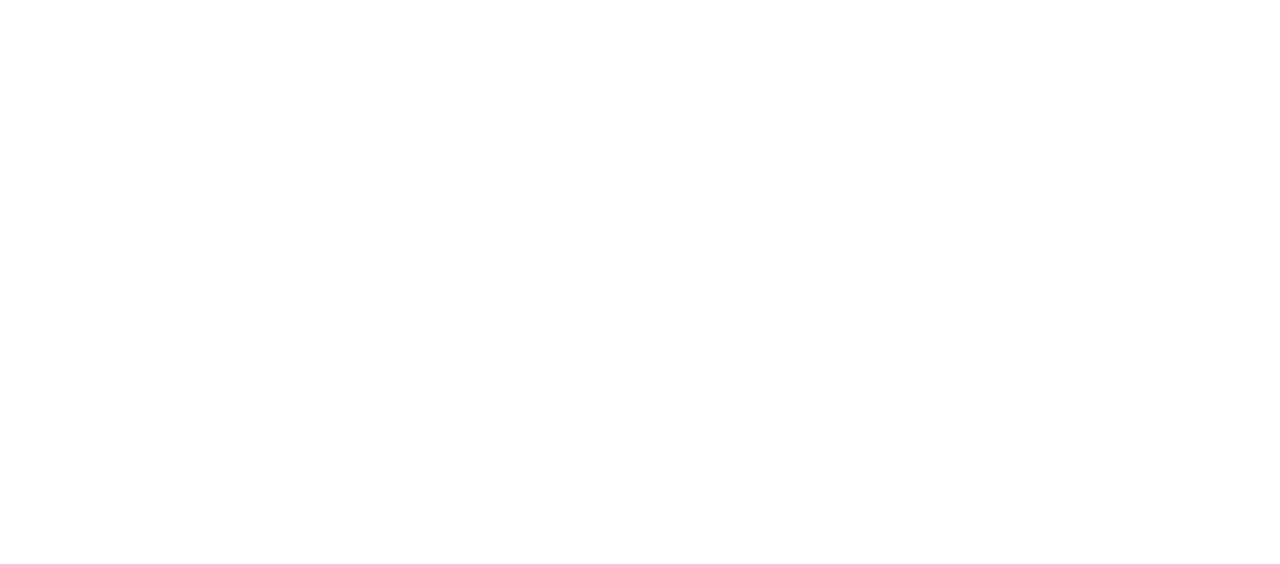
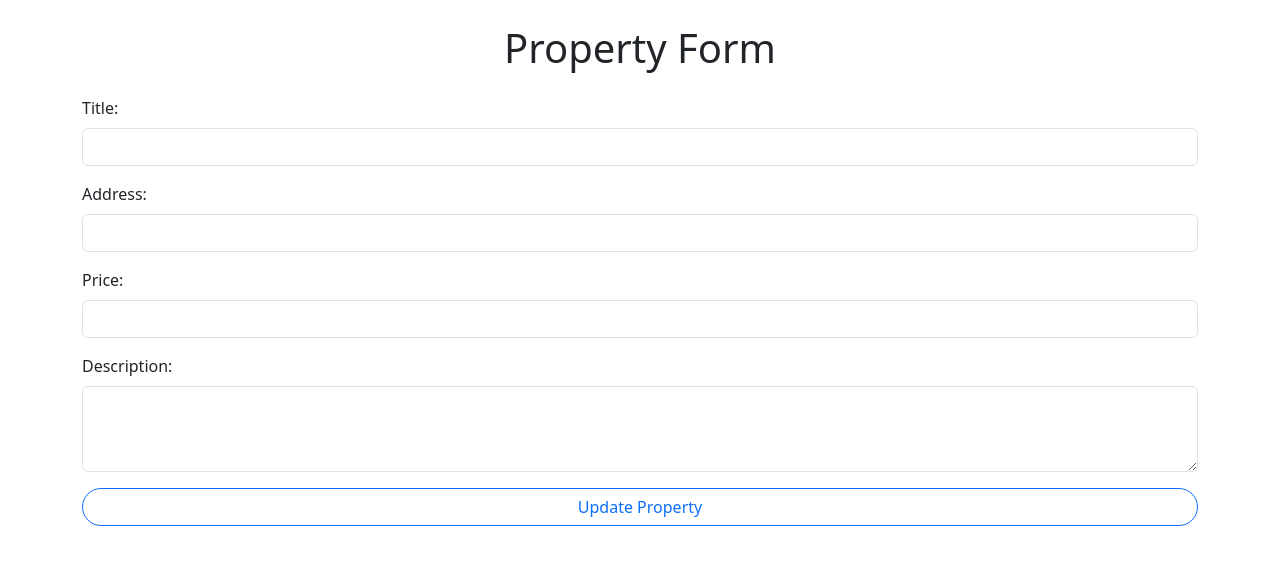
Before and after one commit to mouhana22/react-app, a React (Create React App) app: page /edit-property/1 in a window 1280 px wide. Before the commit this address had no page. Shown: the top 564 px of the page. Built offline with nearby package versions, Linux system fonts and the light colour scheme; no server answers.

Commit message:
Add/Edit Property Form

```diff
--- a/src/App.js
+++ b/src/App.js
@@ -4,6 +4,7 @@
 
 import PropertyList from './components/PropertyList';
 import PropertyDetail from './components/PropertyDetail';
+import PropertyForm from './components/PropertyForm';
 
 function App() {
   return (
@@ -12,6 +13,8 @@
         <Routes>
           <Route path="/" element={<PropertyList />} />
           <Route path="/properties/:id" element={<PropertyDetail />} />
+          <Route path="/add-property" element={<PropertyForm />} />
+          <Route path="/edit-property/:id" element={<PropertyForm />} />
         </Routes>
       </Router>
     </div>
--- a/src/components/PropertyDetail.js
+++ b/src/components/PropertyDetail.js
@@ -20,6 +20,9 @@
   }
 
   return (
+    <div>
+        <h1 className="my-4 text-center">Property Details</h1>
+
         <Container className="my-3 col-lg-8">
         <Card>
 
@@ -44,6 +47,7 @@
             </Card.Body>
         </Card>
         </Container>
+    </div>
   );
 };
 
--- /dev/null
+++ b/src/components/PropertyForm.js
@@ -0,0 +1,132 @@
+import React, { useState, useEffect } from 'react';
+import { useNavigate, useParams } from 'react-router-dom';
+import api from '../api';
+
+const PropertyForm = () => {
+
+  const { id } = useParams();
+
+  //initial states
+
+  const [property, setProperty] = useState({
+    title: '',
+    address: '',
+    price: '',
+    description: '',
+  });
+
+  const [validated, setValidated] = useState(false);
+  const [error, setError] = useState(null);
+  const navigate = useNavigate();
+
+  useEffect(() => {
+    if (id) {
+      api.get(`/properties/${id}`)
+        .then(response => setProperty(response.data))
+        .catch(error => console.error('Error fetching property details:', error));
+    }
+  }, [id]);
+
+  // Handle input fields changes.
+  const handleChange = (e) => {
+    const { name, value } = e.target;
+    setProperty(prevProperty => ({
+      ...prevProperty,
+      [name]: value,
+    }));
+  };
+
+  const handleSubmit = (e) => {
+    e.preventDefault();
+    const form = e.currentTarget;
+
+    if (form.checkValidity() === false) {
+      setValidated(true);
+      return;
+    }
+
+    // handle the submit request, create or update
+    if (id) {
+        //update
+      api.put(`/properties/${id}`, property)
+        .then(() => navigate(`/properties/${id}`))
+        .catch(error => setError(error.message));
+    } else {
+        // create new property
+      api.post('/properties', property)
+        .then(response => navigate(`/properties/${response.data.id}`))
+        .catch(error => setError(error.message));
+    }
+  };
+
+  return (
+    <div>
+        <h1 className="my-4 text-center">Property Form</h1>
+        <form className="mt-4" noValidate onSubmit={handleSubmit}>
+        <div className="mb-3">
+            <label htmlFor="title" className="form-label">Title:</label>
+            <input
+            type="text"
+            className="form-control"
+            id="title"
+            name="title"
+            value={property.title}
+            onChange={handleChange}
+            required
+            />
+            {validated && !property.title && <span>Please enter a title.</span>}
+        </div>
+
+        <div className="mb-3">
+            <label htmlFor="address" className="form-label">Address:</label>
+            <input
+            type="text"
+            className="form-control"
+            id="address"
+            name="address"
+            value={property.address}
+            onChange={handleChange}
+            required
+            />
+            {validated && !property.address && <span>Please enter an address.</span>}
+        </div>
+
+        <div className="mb-3">
+            <label htmlFor="price" className="form-label">Price:</label>
+            <input
+            type="number"
+            className="form-control"
+            id="price"
+            name="price"
+            value={property.price}
+            onChange={handleChange}
+            required
+            />
+            {validated && !property.price && <span>Please enter a valid price.</span>}
+        </div>
+
+        <div className="mb-3">
+            <label htmlFor="description" className="form-label">Description:</label>
+            <textarea
+            rows={3}
+            className="form-control"
+            id="description"
+            name="description"
+            value={property.description}
+            onChange={handleChange}
+            required
+            />
+            {validated && !property.description && <span>Please enter a description.</span>}
+        </div>
+
+        {error && <div className="alert alert-danger">{error}</div>}
+
+        <button type="submit" className="btn btn-outline-primary rounded-pill col-12">
+            {id ? 'Update Property' : 'Add Property'}
+        </button>
+        </form>
+    </div>
+  );
+};
+
+export default PropertyForm;
--- a/src/components/PropertyList.js
+++ b/src/components/PropertyList.js
@@ -19,6 +19,7 @@
 
       <h1 className="mb-4 text-center">List Of Properties</h1>
 
+
       <Row>
         {properties.map(property => (
           <Col key={property.id} md={4} className="mb-4">
@@ -34,15 +35,24 @@
                 <Card.Text>Price: {property.price}</Card.Text>
 
                 <Link to={`/properties/${property.id}`}>
-                <Button variant="outline-primary rounded-pill" className='col-12'>
+                <Button variant="outline-primary rounded-pill" className='col-12 mb-2'>
                   View Details
                 </Button>
+                </Link>
+
+                <Link to={`/edit-property/${property.id}`}>
+                  <Button variant="outline-warning rounded-pill" className='col-12'>
+                    Edit Property
+                  </Button>
                 </Link>
               </Card.Body>
             </Card>
           </Col>
         ))}
       </Row>
+      <Link to="/add-property" className="mb-3">
+        <Button variant="outline-success" className='rounded-pill mb-4 col-12'>Add New Property</Button>
+      </Link>
     </div>
   );
 };
```
Lines whose indentation alone changed are shown as unchanged.
